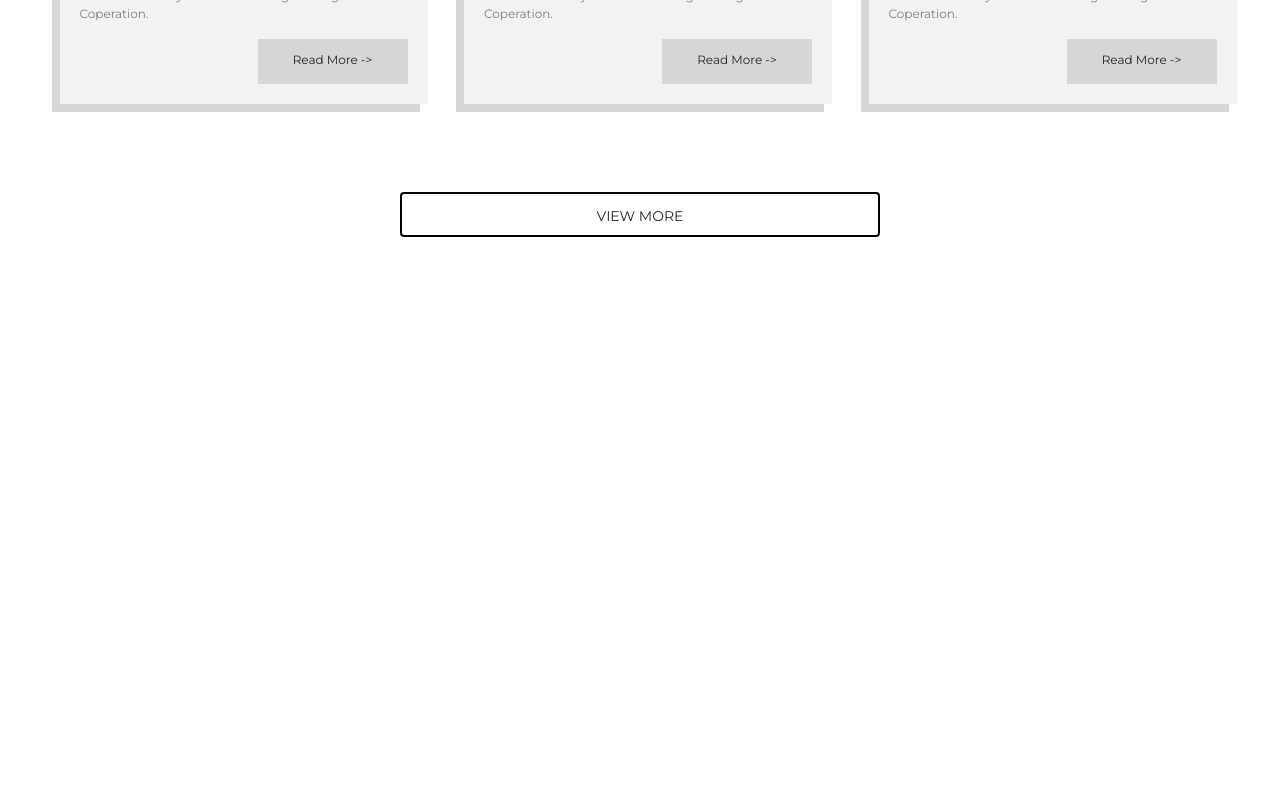
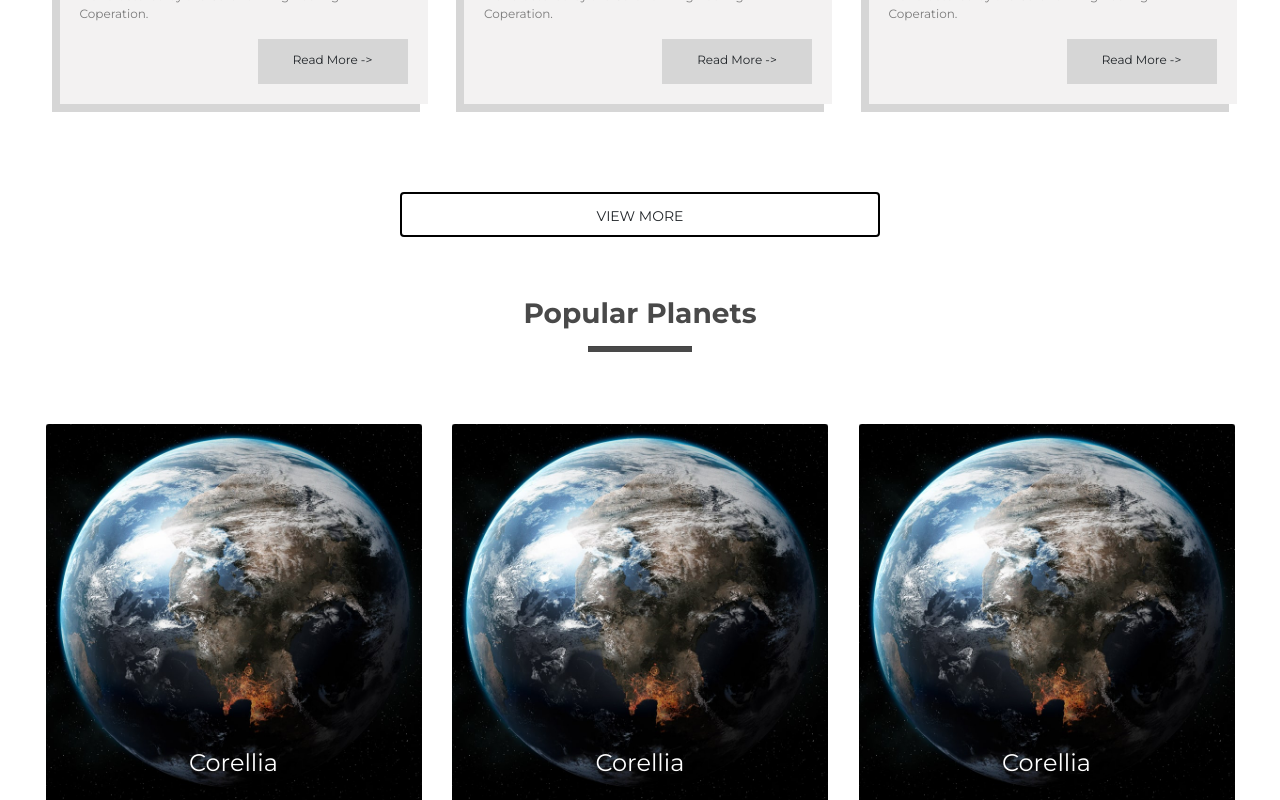
Before and after one commit to AbetangJoseph/swapi-frontend, a Vue app: page / in a window 1280 px wide. Shown: the part 1610-2410 px from the top of the page. Before the commit the page ends 1847 px from the top, so only its background shows below. Built offline with nearby package versions, Linux system fonts and the light colour scheme.

Commit message:
add planet component

```diff
--- /dev/null
+++ b/src/components/planetCard.vue
@@ -0,0 +1,41 @@
+<template>
+  <div class="card" style="width: 23.5rem;">
+    <h4 id="cardTitle">{{cardTitle}}</h4>
+    <img src="../assets/planet-1.jpg" class="card-img-top" alt="A Planet" style />
+  </div>
+</template>
+
+<script>
+export default {
+  name: "planetCard",
+  props: ["cardTitle"]
+};
+</script>
+
+<style scoped>
+.card {
+  background-color: rgb(214, 214, 214);
+  border-radius: 0px;
+  border: none;
+  margin-top: 3.5rem;
+  position: relative;
+  text-align: center;
+  color: white;
+}
+.card-title {
+  font-family: "Montserrat", sans-serif;
+}
+.card-text {
+  font-size: 12px;
+  font-family: "Montserrat", sans-serif;
+  color: rgb(124, 124, 124);
+}
+
+#cardTitle {
+  position: absolute;
+  top: 90%;
+  left: 50%;
+  transform: translate(-50%, -50%);
+  font-family: "Montserrat", sans-serif;
+}
+</style>
--- a/src/views/Home.vue
+++ b/src/views/Home.vue
@@ -21,6 +21,14 @@
         style="float:none"
       />
     </div>
+
+    <sectionTitle title="Popular Planets" />
+
+    <div class="container">
+      <planetCard cardTitle="Corellia" />
+      <planetCard cardTitle="Corellia"/>
+      <planetCard cardTitle="Corellia"/>
+    </div>
   </div>
 </template>
 
@@ -29,6 +37,7 @@ import Banner from "@/components/Banner.vue";
 import sectionTitle from "@/components/titles/sectionTitle.vue";
 import Card from "@/components/Card.vue";
 import Button from "@/components/Button.vue";
+import planetCard from "@/components/planetCard.vue";
 
 export default {
   name: "home",
@@ -36,7 +45,8 @@ export default {
     Banner,
     sectionTitle,
     Card,
-    Button
+    Button,
+    planetCard
   }
 };
 </script>
```
